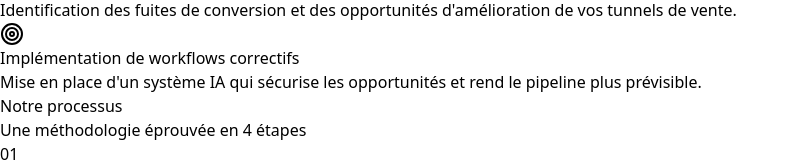
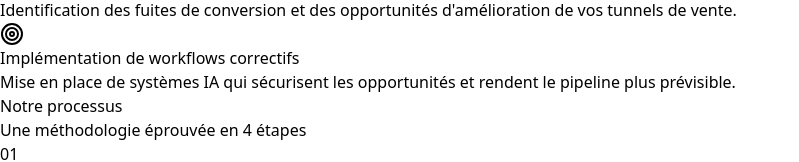
Before and after one commit to TBIRI/ReactOP, a React (Vite) app: page / in a window 1280 px wide. Shown: the part 854-1016 px from the top of the page, without its empty margins (0-799 px from the left). Built offline with nearby package versions, Linux system fonts and the light colour scheme.

Commit message:
Updated App.tsx

```diff
--- a/src/App.tsx
+++ b/src/App.tsx
@@ -90,7 +90,7 @@ function App() {
           <div className="grid md:grid-cols-2 gap-8">
             {[
               { icon: TrendingUp, title: "Audit CRO", desc: "Identification des fuites de conversion et des opportunités d'amélioration de vos tunnels de vente." },
-              { icon: Target, title: "Implémentation de workflows correctifs", desc: "Mise en place d'un système IA qui sécurise les opportunités et rend le pipeline plus prévisible." }
+              { icon: Target, title: "Implémentation de workflows correctifs", desc: "Mise en place de systèmes IA qui sécurisent les opportunités et rendent le pipeline plus prévisible." }
             ].map((service, idx) => (
               <div key={idx} className="group p-8 bg-gray-900/50 border border-gray-800 rounded-2xl hover:border-blue-500/50 transition-all duration-300 hover:shadow-xl hover:shadow-blue-500/10">
                 <service.icon className="w-12 h-12 text-blue-400 mb-4 group-hover:scale-110 transition-transform" />
```
